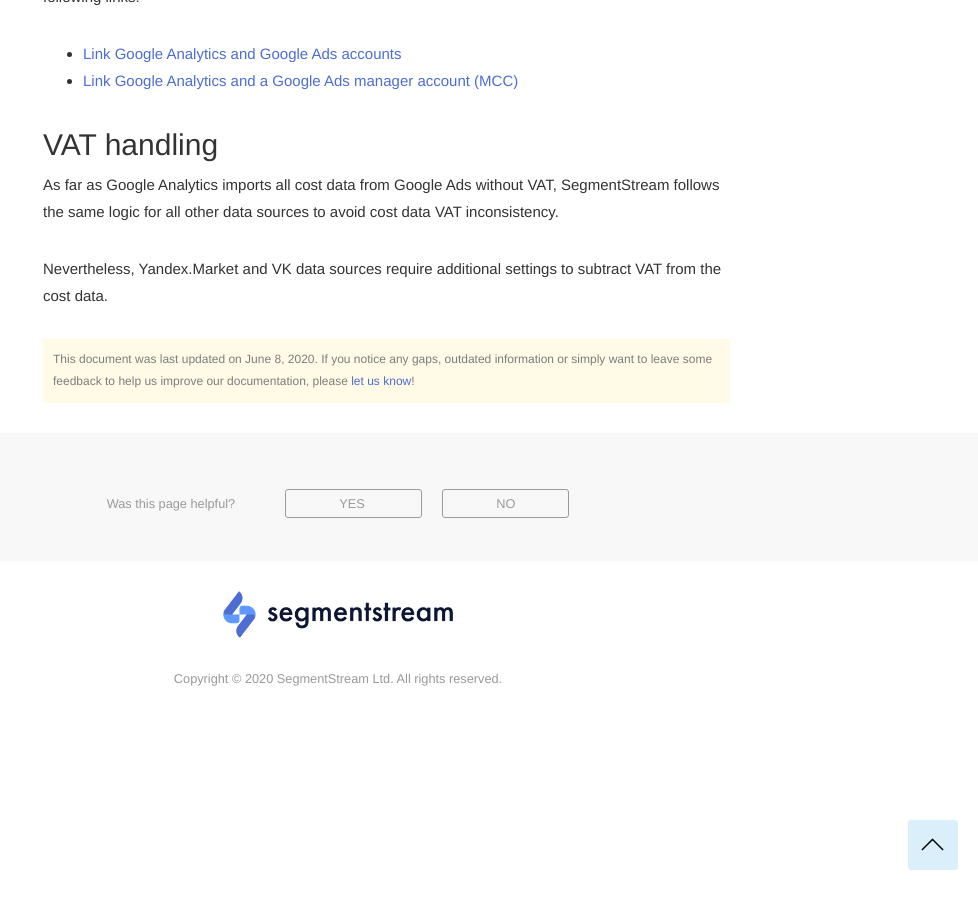
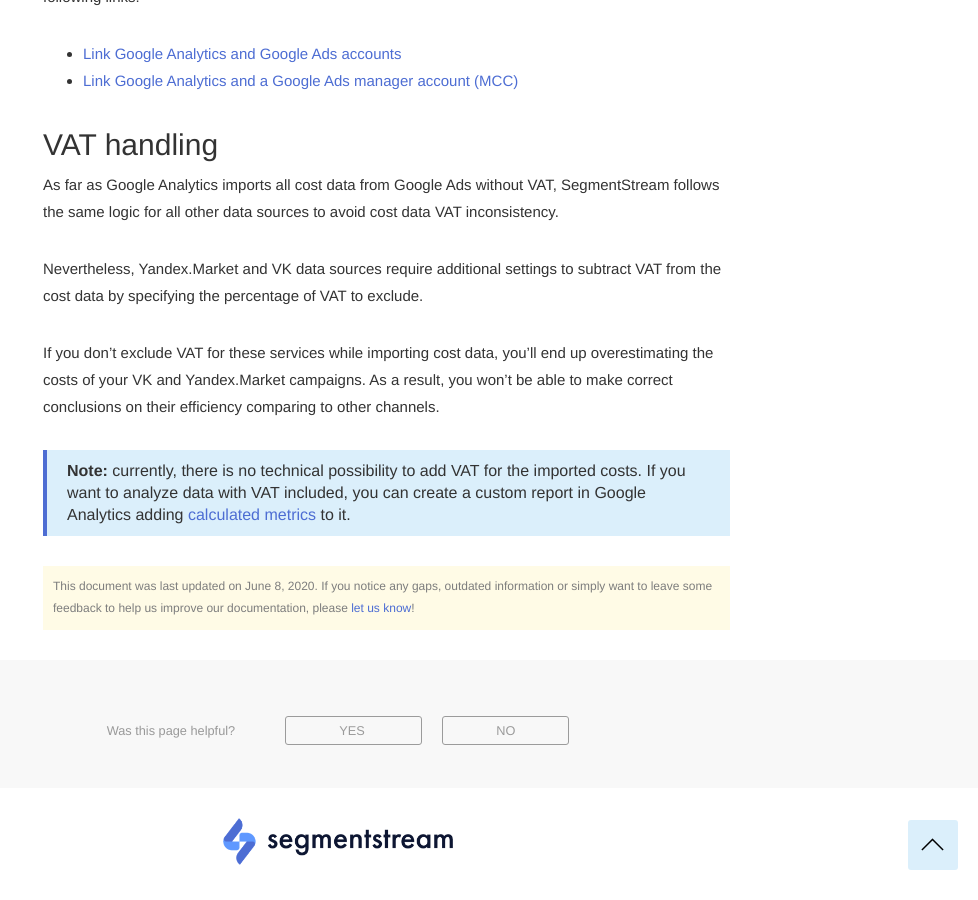
Before and after one commit to segmentstream-com/segmentstream-com.github.io, a Jekyll site: the page built from _docs/ga-datasources/index.md, in a window 1280 px wide and 900 px high, scrolled down 1516 px. Shown: the whole window, without its empty margins (302-1280 px from the left). Built offline with Jekyll 4.4.1, drawn with Linux system fonts in a browser that asks for light colours; nearby versions of some CDN libraries.

Commit message:
vat handling improvement

```diff
--- a/_docs/ga-datasources/index.md
+++ b/_docs/ga-datasources/index.md
@@ -44,4 +44,8 @@
 
 As far as Google Analytics imports all cost data from Google Ads without VAT, SegmentStream follows the same logic for all other data sources to avoid cost data VAT inconsistency.
 
-Nevertheless, Yandex.Market and VK data sources require additional settings to subtract VAT from the cost data.
+Nevertheless, Yandex.Market and VK data sources require additional settings to subtract VAT from the cost data by specifying the percentage of VAT to exclude.
+
+If you don't exclude VAT for these services while importing cost data, you'll end up overestimating the costs of your VK and Yandex.Market campaigns. As a result, you won't be able to make correct conclusions on their efficiency comparing to other channels.
+
+> **Note:** currently, there is no technical possibility to add VAT for the imported costs. If you want to analyze data with VAT included, you can create a custom report in Google Analytics adding [calculated metrics](https://support.google.com/analytics/answer/6121409?hl=en){:target="_blank"} to it.
```
